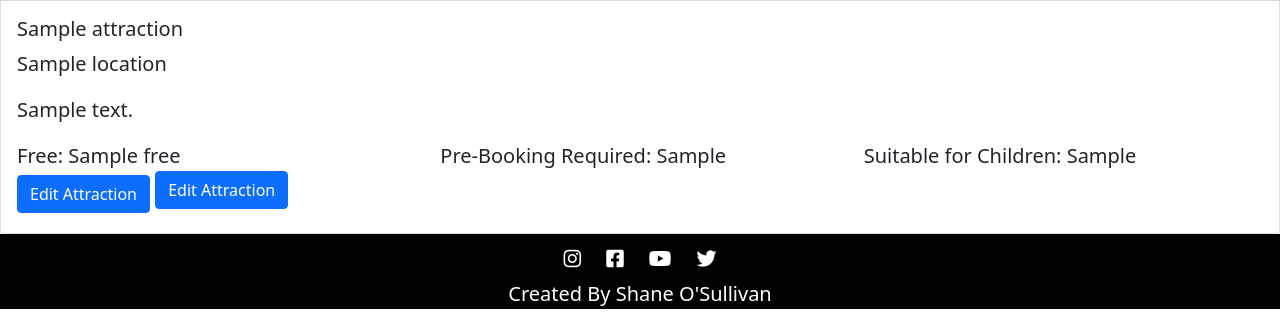
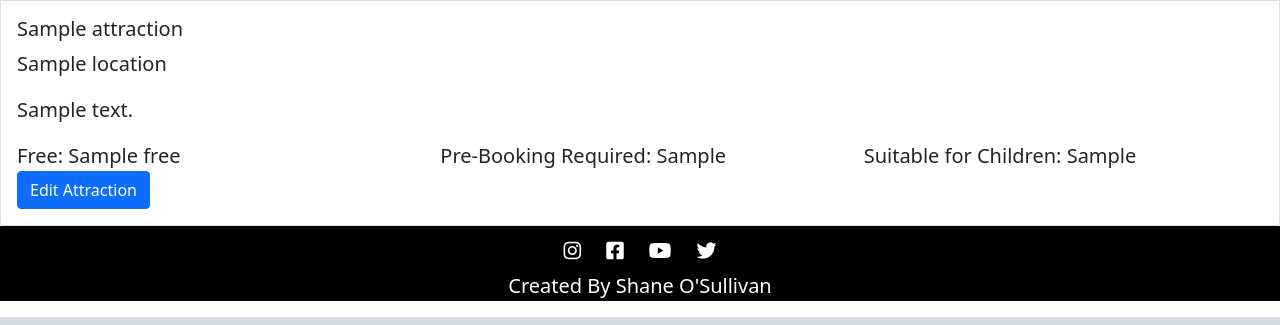
Before and after one commit to shane-os/my-next-adventure, a Flask app: page /attractions in a window 1280 px wide. Shown: the part 1015-1340 px from the top of the page. Run offline with Flask 2, Linux system fonts and the light colour scheme; the visitor is signed in with stand-in values (Sample User, id 1); grey boxes marked "Sample" are stand-in pictures; a database or web service that is not in the repository returns one stand-in record (values such as "Sample title"); some libraries are stand-ins or nearby versions.

Commit message:
Fix edit attraction routing error

```diff
--- a/app.py
+++ b/app.py
@@ -31,6 +31,7 @@ def attractions():
     return render_template(
         "pages/attractions.html",
         title="Attractions", attractions=getattractions)
+
 
 # Attraction Search & Retrieval
 @app.route("/search", methods=["GET", "POST"])
@@ -98,15 +99,14 @@ def dashboard(username):
     else:
         return redirect(url_for("home"))
 
-'''
-@app.route("/attraction/edit/<attraction_id>")
-def attraction_edit(attraction_id):
-    attraction_to_edit = mongo.db.attraactions.find_one({
-        "attraction_name":
-    })
-'''
+
+@app.route("/edit_attraction/<attraction_id>", methods=["GET", "POST"])
+def edit_attraction(attraction_id):
+    attraction_to_edit = mongo.db.attractions.find_one({"_id": ObjectId(attraction_id)})
+    return render_template("pages/edit_attraction.html", attractions=attraction_to_edit)
 
 
+# Add Attraction
 @app.route("/add_attraction", methods=["GET", "POST"])
 def add_attraction():
     if request.method == "POST":
@@ -137,6 +137,7 @@ def add_attraction():
 
     return render_template("pages/add_attraction.html", title="Add Attraction")
 
+
 @app.route("/logout")
 def logout():
     flash("You have successfully logged out!")
--- a/templates/pages/attractions.html
+++ b/templates/pages/attractions.html
@@ -23,8 +23,7 @@
                     {% if session.user %}
                     <div class="row">
                         <div class="col">
-                            <a href="{{ url_for('edit_attraction', attraction_id=attractions._id) }}" class="btn btn-primary">Edit Attraction</a>
-                            <button type="submit" class="btn btn-primary mb-2">Edit Attraction</button>
+                            <a href="{{ url_for('edit_attraction', attraction_id=attraction._id) }}" class="btn btn-primary">Edit Attraction</a>
                         </div>
                     </div>
                     {% endif %}
```
